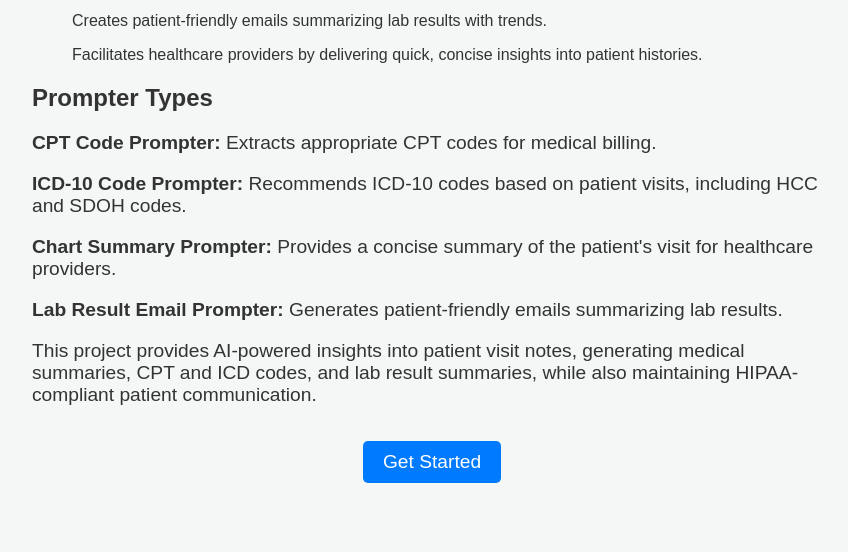
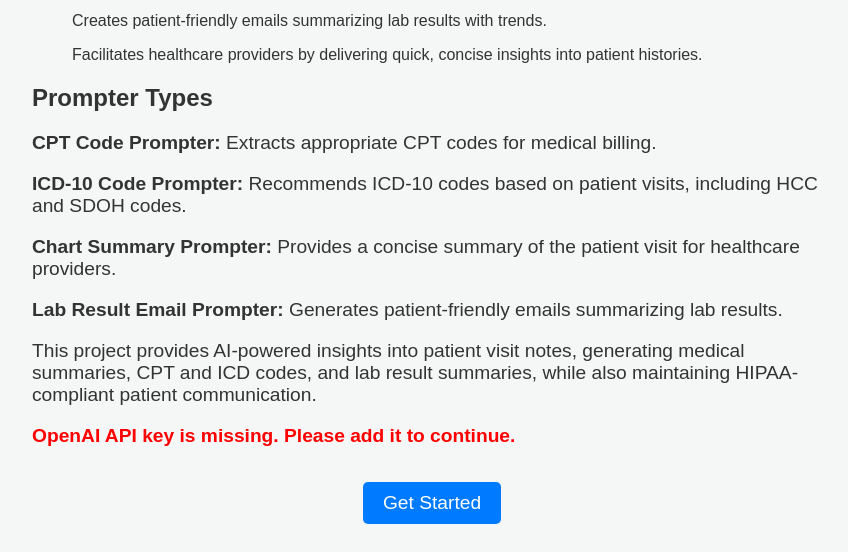
Before and after one commit to codekunoichi/clinical_insights_ai, a Python web app: template app/templates/index.html in a window 1280 px wide. Shown: the part 1168-1720 px from the top of the page, without its empty margins (208-1056 px from the left). Before the commit the page ends 1651 px from the top, so only its background shows below. Run offline with Jinja, Linux system fonts and the light colour scheme; the template is opened without the code that fills it, so the values that code supplies are empty.

Commit message:
Make the index page even more user friendly and informative. Add indication for OPenAPI and Anthropic keys are present or not.

```diff
--- a/app/templates/index.html
+++ b/app/templates/index.html
@@ -61,6 +61,17 @@
     .prompter-section {
         text-align: left; /* Align this section to the left */
         margin-top: 20px;
+    }
+
+    .success {
+            color: green;
+            font-weight: bold;
+        }
+        .error {
+            color: red;
+            font-weight: bold;
+        }
+
     </style>
 </head>
 <body>
@@ -89,12 +100,23 @@
             <h2>Prompter Types</h2>
             <p><strong>CPT Code Prompter:</strong> Extracts appropriate CPT codes for medical billing.</p>
             <p><strong>ICD-10 Code Prompter:</strong> Recommends ICD-10 codes based on patient visits, including HCC and SDOH codes.</p>
-            <p><strong>Chart Summary Prompter:</strong> Provides a concise summary of the patient's visit for healthcare providers.</p>
+            <p><strong>Chart Summary Prompter:</strong> Provides a concise summary of the patient visit for healthcare providers.</p>
             <p><strong>Lab Result Email Prompter:</strong> Generates patient-friendly emails summarizing lab results.</p>
         </div>
 
         <p>This project provides AI-powered insights into patient visit notes, generating medical summaries, CPT and ICD codes, and lab result summaries, while also maintaining HIPAA-compliant patient communication.</p>
         <!-- Get Started Button -->
+
+
+        <div id="api-key-status">
+            {% if openai_key_present and anthropic_key_present %}
+                <p class="success">API keys for OpenAI and Anthropic are present.</p>
+            {% elif not openai_key_present %}
+                <p class="error">OpenAI API key is missing. Please add it to continue.</p>
+            {% elif not anthropic_key_present %}
+                <p class="error">Anthropic API key is missing. Please add it to continue.</p>
+            {% endif %}
+        </div>
         <form action="/form" method="get">
             <button type="submit">Get Started</button>
         </form>
```
Also changed, not shown: app/app.py (+8 -1 lines).
